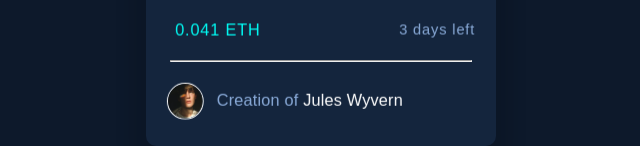
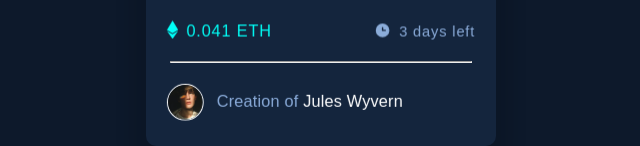
Before and after one commit to Absynthee/NFT-preview-card-component, a plain HTML site: page index.html in a window 1280 px wide. Shown: the part 554-700 px from the top of the page, without its empty margins (319-959 px from the left). Drawn offline with Linux system fonts and the light colour scheme.

Commit message:
Updated links

```diff
--- a/styles/main.css
+++ b/styles/main.css
@@ -207,7 +207,7 @@ p.description {
     &::before {
       position: relative;
       top: 2px;
-      content: url(./images/icon-ethereum.svg);
+      content: url(../images/icon-ethereum.svg);
       margin-inline-end: 0.5rem;
     }
   }
@@ -219,7 +219,7 @@ p.description {
     &::before {
       position: relative;
       top: 2px;
-      content: url(./images/icon-clock.svg);
+      content: url(../images/icon-clock.svg);
       margin-inline-end: 0.5rem;
     }
   }
```
